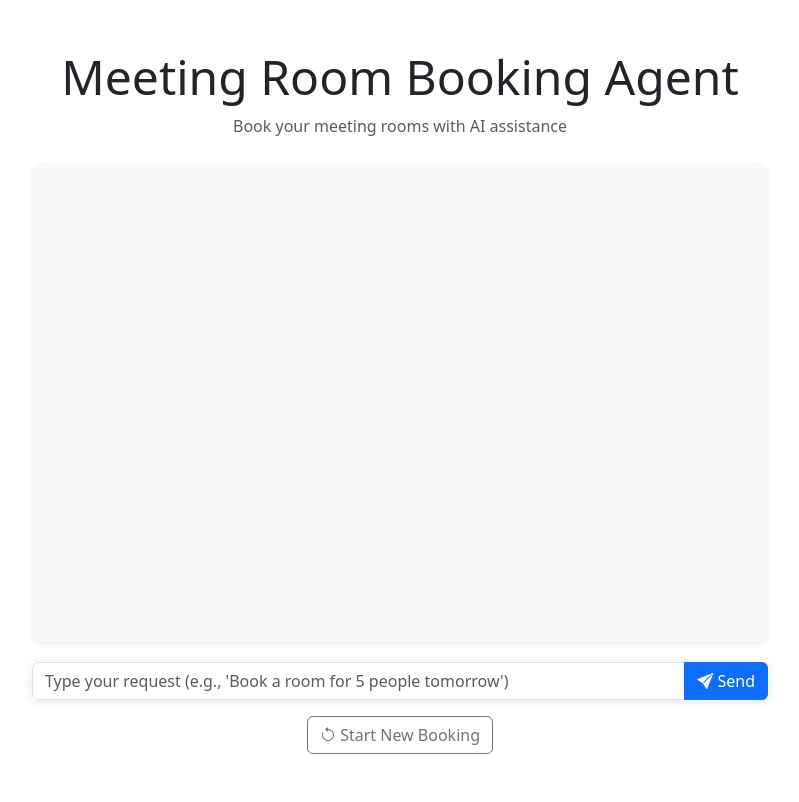
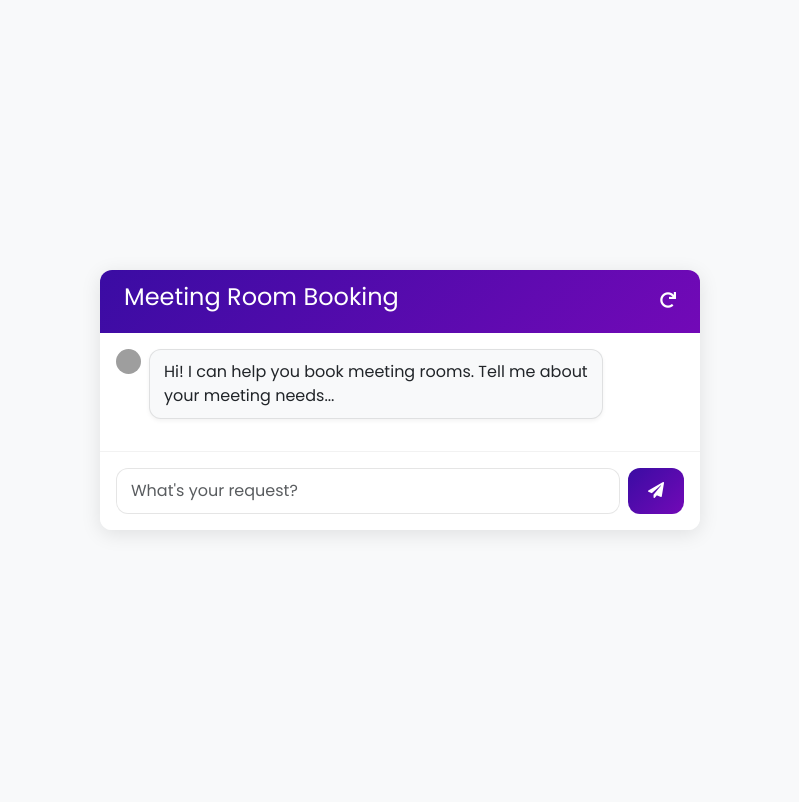
Before and after one commit to heba14101998/meeting-room-booking-agent, a Flask app: page / in a window 1280 px wide. Shown: the whole page, without its empty margins (240-1039 px from the left). After the commit the page ends 534 px from the top, so only its background shows below. Run offline with Flask 3, Linux system fonts and the light colour scheme; the visitor is signed in with stand-in values (Sample User, id 1); grey boxes are pictures that could not be loaded.

Commit message:
add flask app with UI (HTML, CSS)

```diff
--- a/src/app.py
+++ b/src/app.py
@@ -4,7 +4,7 @@
 import uuid
 from flask import Flask, request, render_template, session, redirect, url_for
 from booking_agent.workflow import create_workflow
-from helper import dict_to_message, message_to_dict
+from helper import DEFAULT_AGENT_STATE, dict_to_message, message_to_dict
 from config import FlaskConfig
 
 app = Flask(__name__)
@@ -12,6 +12,14 @@ app.config.from_object(FlaskConfig)
 
 # Initialize workflow
 workflow = create_workflow()
+
+@app.before_request
+def initialize_session():
+    """Ensure session and agent_state are properly initialized"""
+    if 'session_id' not in session:
+        session['session_id'] = str(uuid.uuid4())
+    if 'agent_state' not in session:
+        session['agent_state'] = DEFAULT_AGENT_STATE.copy()
 
 @app.route("/")
 def home():
@@ -24,43 +32,29 @@ def reset():
 
 @app.route('/booking', methods=['GET', 'POST'])
 def booking():
+
     if request.method == 'GET':
         return render_template('index.html')
 
-    if 'agent_state' not in session:
-        # Initialize a new session
-        session['session_id'] = str(uuid.uuid4())
-        session['agent_state'] = {
-            'user_input': request.form['user_input'],
-            'llm_response': None,
-            'messages': [],
-            'parsed_request': None,
-            'clarification_needed': False,
-            'clarification_question': None,
-            'user_name_for_booking': None,
-            'matching_rooms': None,
-            'available_room_options': None,
-            'selected_room_option_id': None,
-            'user_booking_confirmation_response': None,
-            'booking_result': None,
-            'error_message': None
-        }
-    else:
-        # Load existing session
-        # Update user input in the session
-        session['agent_state']['user_input'] = request.form['user_input']
-        # Convert serialized messages (JSON) back to objects for LLM response
-        session['agent_state']['messages'] = [dict_to_message(msg) for msg in session['agent_state']['messages']]
+    # Load existing session
+    # Update user input in the session
+    session['agent_state']['user_input'] = request.form['user_input']
+    # Convert serialized messages (JSON) back to objects for LLM response
+    session['agent_state']['messages'] = [dict_to_message(msg) for msg in session['agent_state']['messages']]
 
     ######################## Process through workflow ########################
     response = workflow.invoke(session['agent_state'])
-    # 1. save LLM response to agent state in the session
-    session['agent_state']['llm_response'] = str(response)
-
+    # 1. save LLM response to agent state in the session and
+    # Extract only the latest assistant message
+    assistant_message = None
+    for msg in reversed(session['agent_state']['messages']):
+        if msg.type == "system" or msg.type == "assistant":
+            assistant_message = msg.content
+            break
     # 2. Convert messages to serializable format (JSON) for Flask session
     session['agent_state']['messages'] = [message_to_dict(msg) for msg in session['agent_state']['messages']]
     session.modified = True
-    return render_template('index.html', response=response)
+    return render_template('index.html', response=assistant_message)
 
 # if __name__ == '__main__':
 #     app.run(debug=app.config['DEBUG'])
--- a/src/booking_agent/nodes.py
+++ b/src/booking_agent/nodes.py
@@ -36,8 +36,6 @@ def parse_request(state: AgentState) -> AgentState:
 
     parsed_data = chain.invoke({"user_request": conversation_context,
                                 "current_date": current_date})
-
-    print("Parsed data:", parsed_data)
     state.update({
             "parsed_request": parsed_data.model_dump(),
             "clarification_needed": parsed_data.clarification_needed,
--- a/src/booking_agent/schemas.py
+++ b/src/booking_agent/schemas.py
@@ -41,7 +41,7 @@ class AgentState(TypedDict):
 # Pydantic model for parsing (from Choice 2)
 class BookingRequest(BaseModel):
     start_time: Optional[str] = Field(None, description="ISO format, e.g., 2025-07-16T10:00:00")
-    duration_hours: Optional[int] = Field(None, description="Duration in hours")
+    duration_hours: Optional[float] = Field(None, description="Duration in hours")
     capacity: Optional[int] = Field(None, description="Room capacity")
     equipments: Optional[List[str]] = Field(None, description="List of equipment")
     user_name: Optional[str] = Field(None, description="Name of the user")
--- /dev/null
+++ b/src/static/style.css
@@ -0,0 +1,183 @@
+/* Modern UI with clean edges and professional styling */
+:root {
+    --primary-color: #3a0ca3;
+    /* Purple */
+    --secondary-color: #7209b7;
+    /* Violet */
+    --accent-color: #f72585;
+    /* Pink */
+    --light-gray: #f8f9fa;
+    --dark-gray: #212529;
+    --white: #ffffff;
+    --border-radius: 12px;
+    --icon-size: 25px;
+    /* Smaller icon size */
+    --font-size: 0.85rem;
+    /* Smaller font size */
+    --header-font-size: 1rem;
+    /* Smaller header font size */
+    --chat-container-width: 600px;
+    /* Wider chat container */
+}
+
+body {
+    font-family: 'Poppins', sans-serif;
+    background-color: var(--light-gray);
+    color: var(--dark-gray);
+    line-height: 1.5;
+    display: flex;
+    justify-content: center;
+    align-items: center;
+    height: 100vh;
+    margin: 0;
+}
+
+/* Chat Container */
+.chat-container {
+    width: var(--chat-container-width);
+    /* Wider chat window */
+    background-color: var(--white);
+    border-radius: var(--border-radius);
+    box-shadow: 0 4px 20px rgba(0, 0, 0, 0.1);
+    overflow: hidden;
+    display: flex;
+    flex-direction: column;
+}
+
+/* Header */
+.chat-header {
+    background: linear-gradient(135deg, var(--primary-color), var(--secondary-color));
+    color: var(--white);
+    padding: 0.8rem 1.5rem;
+    /* Reduced padding for a smaller header */
+    text-align: center;
+    display: flex;
+    justify-content: space-between;
+    align-items: center;
+    font-size: var(--header-font-size);
+    /* Smaller font size for header */
+}
+
+/* Message Area */
+.chat-body {
+    padding: 1rem;
+    overflow-y: auto;
+    flex-grow: 1;
+    max-height: 70vh;
+}
+
+.welcome-message {
+    text-align: center;
+    color: #6c757d;
+    margin: 2rem 0;
+    font-size: 0.9rem;
+    /* Smaller font size */
+    line-height: 1.6;
+}
+
+/* Message Styling */
+/* Styling for user and agent messages */
+.message {
+    display: flex;
+    align-items: flex-start;
+    margin-bottom: 1rem;
+}
+
+.message-content {
+    max-width: 80%;
+    padding: 10px 14px;
+    border-radius: var(--border-radius);
+    box-shadow: 0 2px 4px rgba(0, 0, 0, 0.05);
+}
+
+/* Align user icon to the right */
+.user-message {
+    flex-direction: row-reverse;
+    text-align: right;
+}
+
+.user-message .message-content {
+    background-color: var(--primary-color);
+    color: var(--white);
+    margin-left: auto;
+}
+
+.user-message .message-icon {
+    margin-right: 10px;
+}
+
+.agent-message .message-content {
+    background-color: var(--light-gray);
+    margin-right: auto;
+    border: 1px solid rgba(0, 0, 0, 0.1);
+}
+
+/* Icon Styling */
+.message-icon {
+    width: var(--icon-size);
+    height: var(--icon-size);
+    display: inline-block;
+    margin-right: 8px;
+    /* Reduced margin */
+    vertical-align: top;
+}
+
+.message-icon img {
+    width: 100%;
+    height: 100%;
+    border-radius: 50%;
+}
+
+/* Input Field */
+.input-area {
+    padding: 1rem;
+    background: var(--white);
+    border-top: 1px solid rgba(0, 0, 0, 0.05);
+}
+
+.form-control {
+    border-radius: var(--border-radius);
+    padding: 10px 14px;
+    border: 1px solid rgba(0, 0, 0, 0.1);
+    transition: all 0.3s ease;
+}
+
+.form-control:focus {
+    border-color: var(--primary-color);
+    box-shadow: 0 0 0 0.2rem rgba(67, 97, 238, 0.25);
+}
+
+/* Button Styling */
+.btn-primary {
+    border-radius: var(--border-radius);
+    padding: 10px 20px;
+    background: linear-gradient(135deg, var(--primary-color), var(--secondary-color));
+    border: none;
+    transition: all 0.3s ease;
+}
+
+.btn-primary:hover {
+    transform: translateY(-1px);
+    box-shadow: 0 4px 12px rgba(67, 97, 238, 0.2);
+}
+
+/* Reset Button Styling */
+.reset-chat-btn {
+    color: var(--white);
+    font-size: 1rem;
+    text-decoration: none;
+    background: none;
+    border: none;
+    cursor: pointer;
+}
+
+.reset-chat-btn:hover {
+    color: var(--accent-color);
+}
+
+/* Responsive Adjustments */
+@media (max-width: 576px) {
+    .message-content {
+        max-width: 90%;
+    }
+}
--- a/src/templates/index.html
+++ b/src/templates/index.html
@@ -4,110 +4,64 @@
 <head>
     <meta charset="UTF-8">
     <meta name="viewport" content="width=device-width, initial-scale=1.0">
-    <title>Meeting Room Booking Agent</title>
+    <title>Meeting Room Booking Assistant</title>
     <!-- Bootstrap CSS -->
     <link href="https://cdn.jsdelivr.net/npm/bootstrap@5.3.0/dist/css/bootstrap.min.css" rel="stylesheet">
     <!-- Custom CSS -->
-    <style>
-        .chat-container {
-            height: 60vh;
-            overflow-y: auto;
-            background-color: #f8f9fa;
-            border-radius: 10px;
-            padding: 20px;
-            margin-bottom: 20px;
-        }
-
-        .user-message {
-            background-color: #e3f2fd;
-            border-radius: 15px 15px 0 15px;
-            padding: 10px 15px;
-            margin-left: 25%;
-            margin-bottom: 10px;
-        }
-
-        .agent-message {
-            background-color: #ffffff;
-            border-radius: 15px 15px 15px 0;
-            padding: 10px 15px;
-            margin-right: 25%;
-            margin-bottom: 10px;
-            box-shadow: 0 1px 2px rgba(0, 0, 0, 0.1);
-        }
-
-        .message-time {
-            font-size: 0.8rem;
-            color: #6c757d;
-            text-align: right;
-        }
-
-        .input-group {
-            box-shadow: 0 2px 10px rgba(0, 0, 0, 0.1);
-        }
-    </style>
+    <link rel="stylesheet" href="{{ url_for('static', filename='style.css') }}">
+    <!-- Google Fonts -->
+    <link href="https://fonts.googleapis.com/css2?family=Poppins:wght@400;600&display=swap" rel="stylesheet">
+    <link href="https://cdnjs.cloudflare.com/ajax/libs/font-awesome/5.15.4/css/all.min.css" rel="stylesheet">
 </head>
 
 <body>
-    <div class="container py-5">
-        <div class="row justify-content-center">
-            <div class="col-md-8">
-                <div class="text-center mb-4">
-                    <h1 class="display-5">Meeting Room Booking Agent</h1>
-                    <p class="text-muted">Book your meeting rooms with AI assistance</p>
+    <div class="chat-container">
+        <div style="text-align: center;" class="chat-header">
+            <h4>Meeting Room Booking</h4>
+            <a href="{{ url_for('reset') }}" class="reset-chat-btn">
+                <i class="fas fa-redo"></i>
+            </a>
         </div>
 
-                <!-- Chat Container -->
-                <div class="chat-container shadow-sm" id="chatWindow">
-                    {% for msg in session.agent_state.messages %}
-                    <div class="{% if msg.type == 'human' %}user-message{% else %}agent-message{% endif %}">
-                        <strong>{% if msg.type == 'human' %}You{% else %}Agent{% endif %}:</strong>
-                        <p>{{ msg.content }}</p>
-                        <div class="message-time">
-                            {{ msg.additional_kwargs.timestamp if msg.additional_kwargs.timestamp else '' }}
+        <div class="chat-body" id="chatWindow">
+            <div class="message agent-message">
+                <div class="message-icon">
+                    <img src="https://cdn-icons-png.flaticon.com/512/16869/16869849.png" alt="AI Icon">
+                </div>
+                <div class="message-content">
+                    Hi! I can help you book meeting rooms. Tell me about your meeting needs...
+                </div>
+            </div>
+
+            {% for msg in session.agent_state['messages'] %}
+            <div class="message {% if msg.type == 'human' %}user-message{% else %}agent-message{% endif %}">
+                <div class="message-icon">
+                    <img src="{% if msg.type == 'human' %}https://img.icons8.com/ios/50/000000/user.png{% else %}https://cdn-icons-png.flaticon.com/512/16869/16869849.png{% endif %}"
+                        alt="icon">
+                </div>
+                <div class="message-content">
+                    {{ msg.content }}
                 </div>
             </div>
             {% endfor %}
 
-                    {% if response %}
-                    <div class="agent-message">
-                        <strong>Agent:</strong>
-                        <p>{{ response }}</p>
-                    </div>
-                    {% endif %}
         </div>
 
-                <!-- Input Form -->
-                <form method="POST" action="{{ url_for('booking') }}" class="mb-3">
-                    <div class="input-group">
-                        <input type="text" name="user_input" class="form-control"
-                            placeholder="Type your request (e.g., 'Book a room for 5 people tomorrow')" required>
+        <div class="input-area">
+            <form method="POST" action="{{ url_for('booking') }}" class="d-flex" id="chatForm">
+                <input type="text" name="user_input" class="form-control me-2" placeholder="What's your request?"
+                    required id="userInput">
                 <button type="submit" class="btn btn-primary">
-                            <i class="bi bi-send-fill"></i> Send
+                    <i class="fas fa-paper-plane"></i> <!-- Send Icon -->
                 </button>
-                    </div>
             </form>
-
-                <!-- Reset Button -->
-                <div class="text-center">
-                    <a href="{{ url_for('reset') }}" class="btn btn-outline-secondary">
-                        <i class="bi bi-arrow-counterclockwise"></i> Start New Booking
-                    </a>
-                </div>
-            </div>
         </div>
     </div>
 
-    <!-- Bootstrap Icons -->
-    <link rel="stylesheet" href="https://cdn.jsdelivr.net/npm/bootstrap-icons@1.10.0/font/bootstrap-icons.css">
     <!-- Bootstrap JS Bundle with Popper -->
     <script src="https://cdn.jsdelivr.net/npm/bootstrap@5.3.0/dist/js/bootstrap.bundle.min.js"></script>
-    <!-- Auto-scroll chat to bottom -->
-    <script>
-        window.onload = function () {
-            const chatWindow = document.getElementById('chatWindow');
-            chatWindow.scrollTop = chatWindow.scrollHeight;
-        };
-    </script>
+    <!-- Custom JavaScript -->
+    <script src="{{ url_for('static', filename='script.js') }}"></script>
 </body>
 
 </html>
```
Also changed, not shown: src/helper.py (+22 -0 lines). Lines whose indentation alone changed are shown as unchanged.
